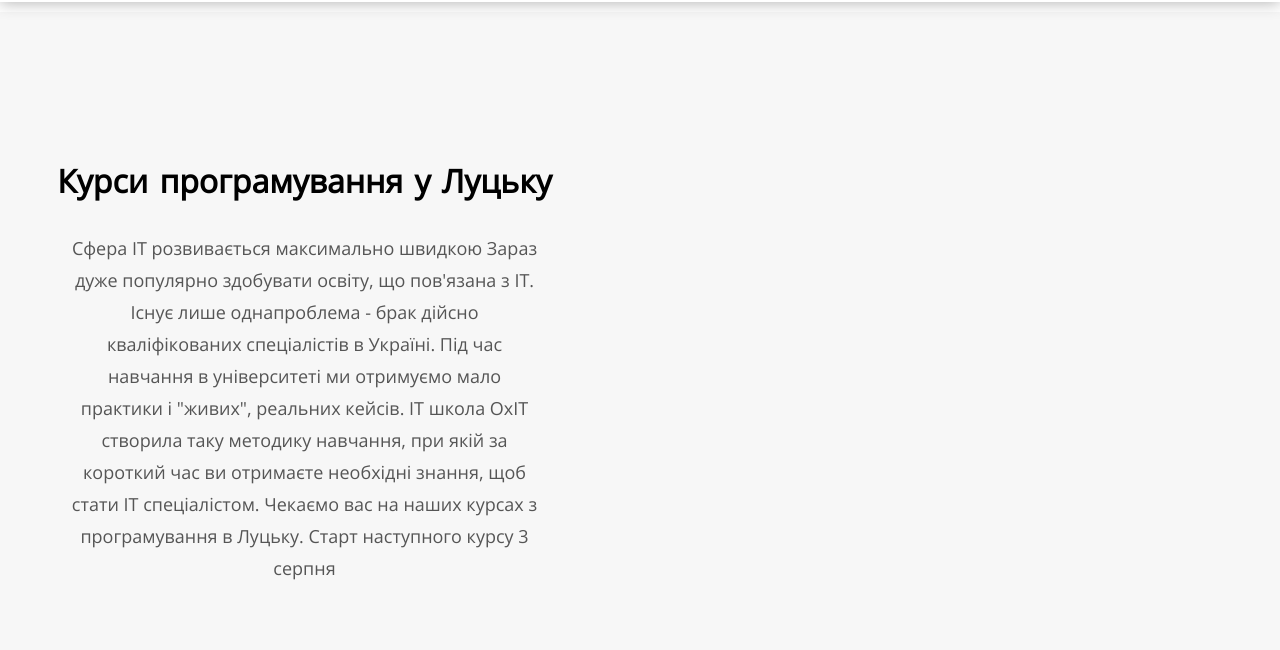
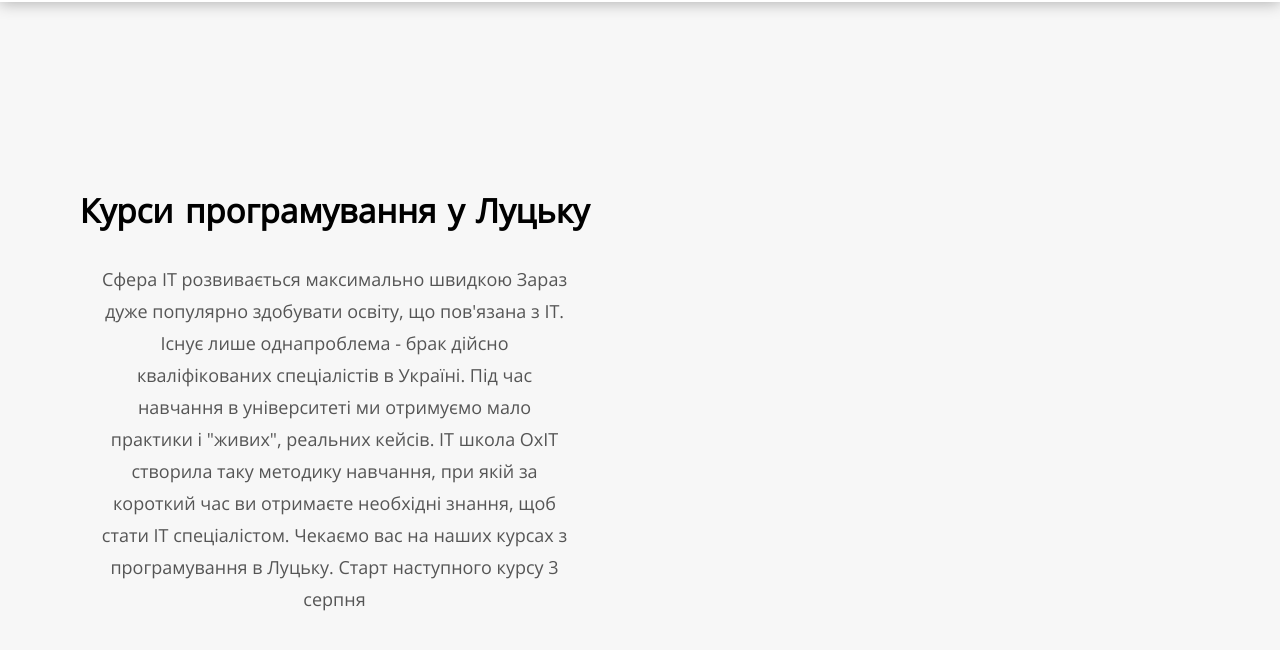
Before and after one commit to ch0p00/4-layout, a plain HTML site: page index.html in a window 1280 px wide. Shown: the part 98-748 px from the top of the page. Drawn offline with Linux system fonts and the light colour scheme.

Commit message:
Fixed bug in Content left

```diff
--- a/scss/main.scss
+++ b/scss/main.scss
@@ -143,10 +143,10 @@ header {
 }
 /* Main content */
 main{
-  margin-top: 110px;
+  margin-top: 100px;
 }
 .content-form {
-  height: 650px;
+  height: 660px;
   background-color: #f7f7f7;
   .content-form__container {
     height: 100%;
@@ -155,8 +155,11 @@ main{
     .content-form__text {
       width: 45%;
       text-align: center;
+      margin-top: 70px;
+      margin-left: 30px;
       h1 {
-        font-size: 32px;
+        font-weight: 600;
+        font-size: 33px;
         word-spacing: 3px;
         padding-top: 38px;
         margin: 30px 0;
@@ -178,6 +181,7 @@ main{
 
       .content-form__text {
         width: 80%;
+        margin: 0;
       }
     }
   }
```
Also changed, not shown: css/main.css, scss/main.css, 2 other files.
